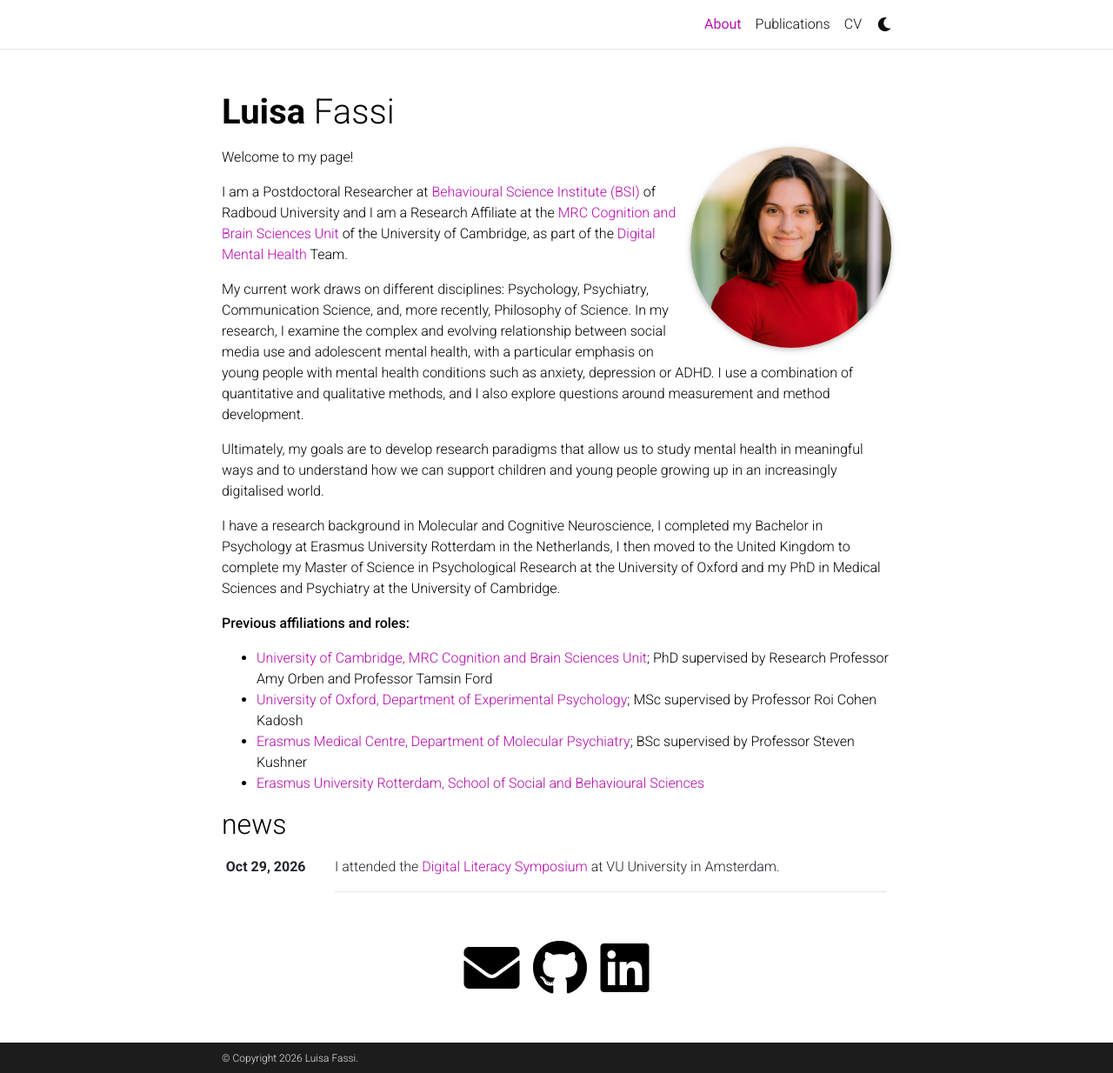
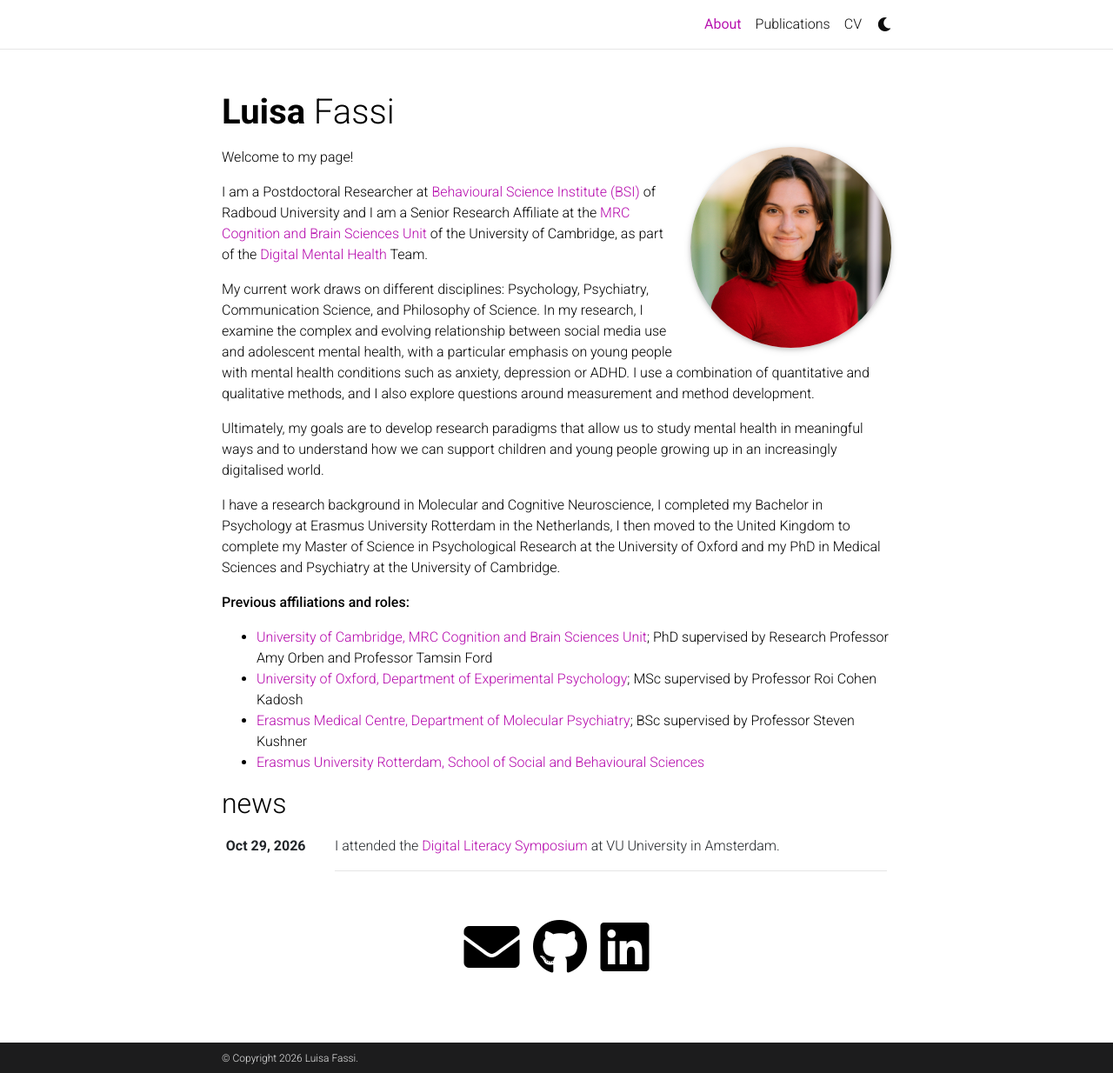
Before and after one commit to LuisaFassi/LuisaFassi.github.io, a Jekyll site: the page built from _pages/about.md, in a window 1280 px wide and 1234 px high. Shown: the whole window at 87% size. Built offline with Jekyll 4.4.1, drawn with Linux system fonts in a browser that asks for light colours; comment, search, counter and statistics services are not loaded; a style sheet for code colours, icons or effects is not loaded.

Commit message:
added info in bio

```diff
--- a/_pages/about.md
+++ b/_pages/about.md
@@ -17,9 +17,9 @@ social: true  # includes social icons at the bottom of the page
 
 Welcome to my page!
 
-I am a Postdoctoral Researcher at [Behavioural Science Institute (BSI)](https://www.ru.nl/behavioural-science-institute) of Radboud University and I am a Research Affiliate at the [MRC Cognition and Brain Sciences Unit](https://www.mrc-cbu.cam.ac.uk/) of the University of Cambridge, as part of the [Digital Mental Health](https://t.co/oP7RhsulGp) Team.
+I am a Postdoctoral Researcher at [Behavioural Science Institute (BSI)](https://www.ru.nl/behavioural-science-institute) of Radboud University and I am a Senior Research Affiliate at the [MRC Cognition and Brain Sciences Unit](https://www.mrc-cbu.cam.ac.uk/) of the University of Cambridge, as part of the [Digital Mental Health](https://t.co/oP7RhsulGp) Team.
 
-My current work draws on different disciplines: Psychology, Psychiatry, Communication Science, and, more recently, Philosophy of Science. In my research, I examine the complex and evolving relationship between social media use and adolescent mental health, with a particular emphasis on young people with mental health conditions such as anxiety, depression or ADHD. I use a combination of quantitative and qualitative methods, and I also explore questions around measurement and method development.
+My current work draws on different disciplines: Psychology, Psychiatry, Communication Science, and Philosophy of Science. In my research, I examine the complex and evolving relationship between social media use and adolescent mental health, with a particular emphasis on young people with mental health conditions such as anxiety, depression or ADHD. I use a combination of quantitative and qualitative methods, and I also explore questions around measurement and method development.
 
 Ultimately, my goals are to develop research paradigms that allow us to study mental health in meaningful ways and to understand how we can support children and young people growing up in an increasingly digitalised world.
 
```
